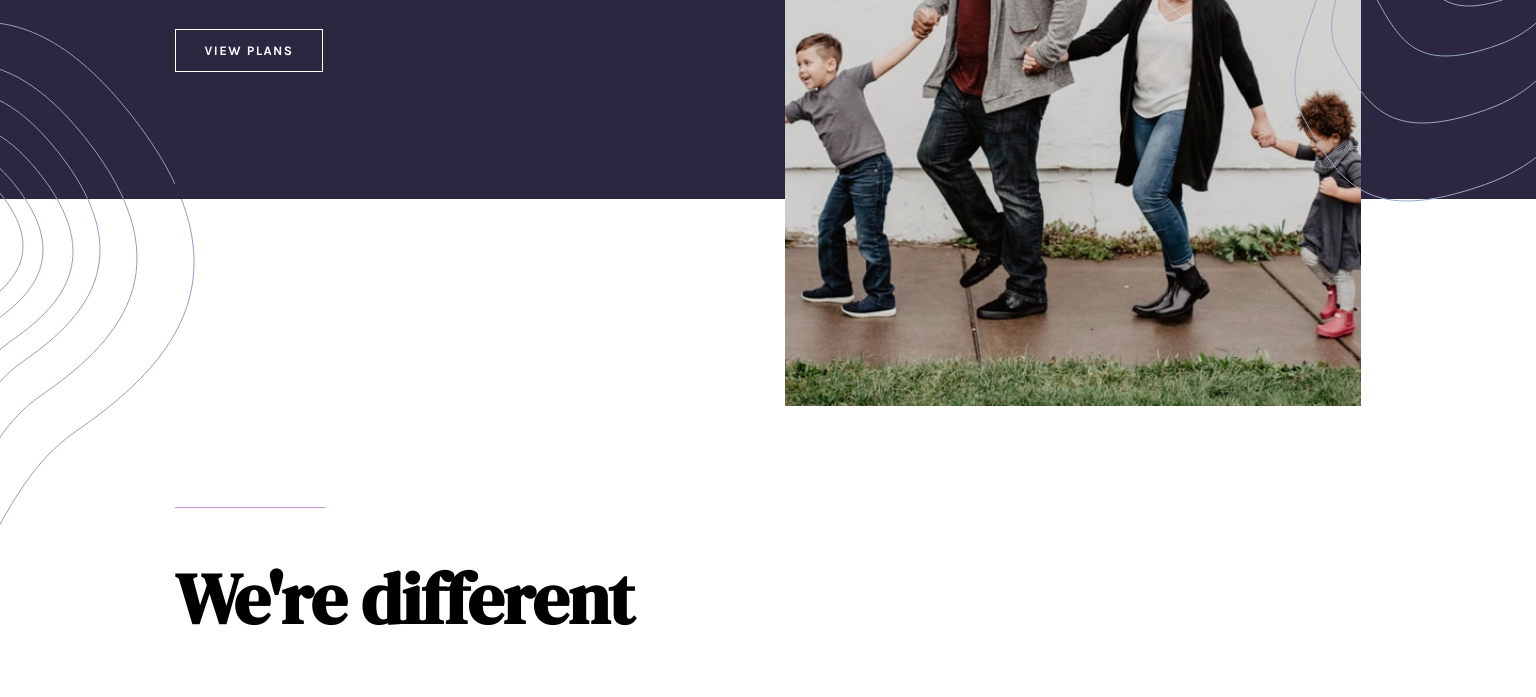
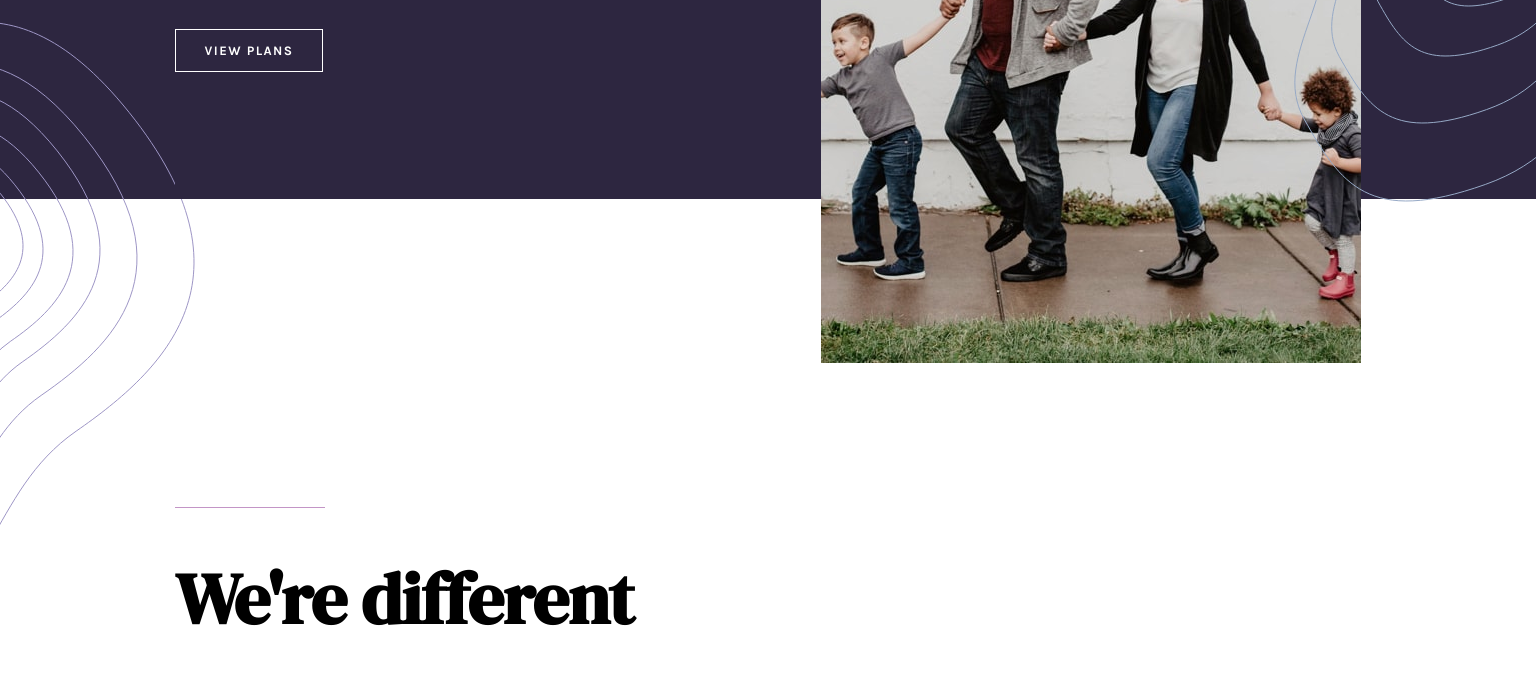
Before and after one commit to bluepersia/insure-landing-page, a plain HTML site: page index.html in a window 1536 px wide. Shown: the part 496-1193 px from the top of the page. Drawn offline with Linux system fonts and the light colour scheme.

Commit message:
Intro img max size

```diff
--- a/style.css
+++ b/style.css
@@ -477,8 +477,10 @@ h3 {
     .hero_img--desktop {
         display: block;
         width: 100%;
+        max-width: 540px;
         position: absolute;
         top: 6.5em;
+        right: 0px;
     }
 
     .main {
```
